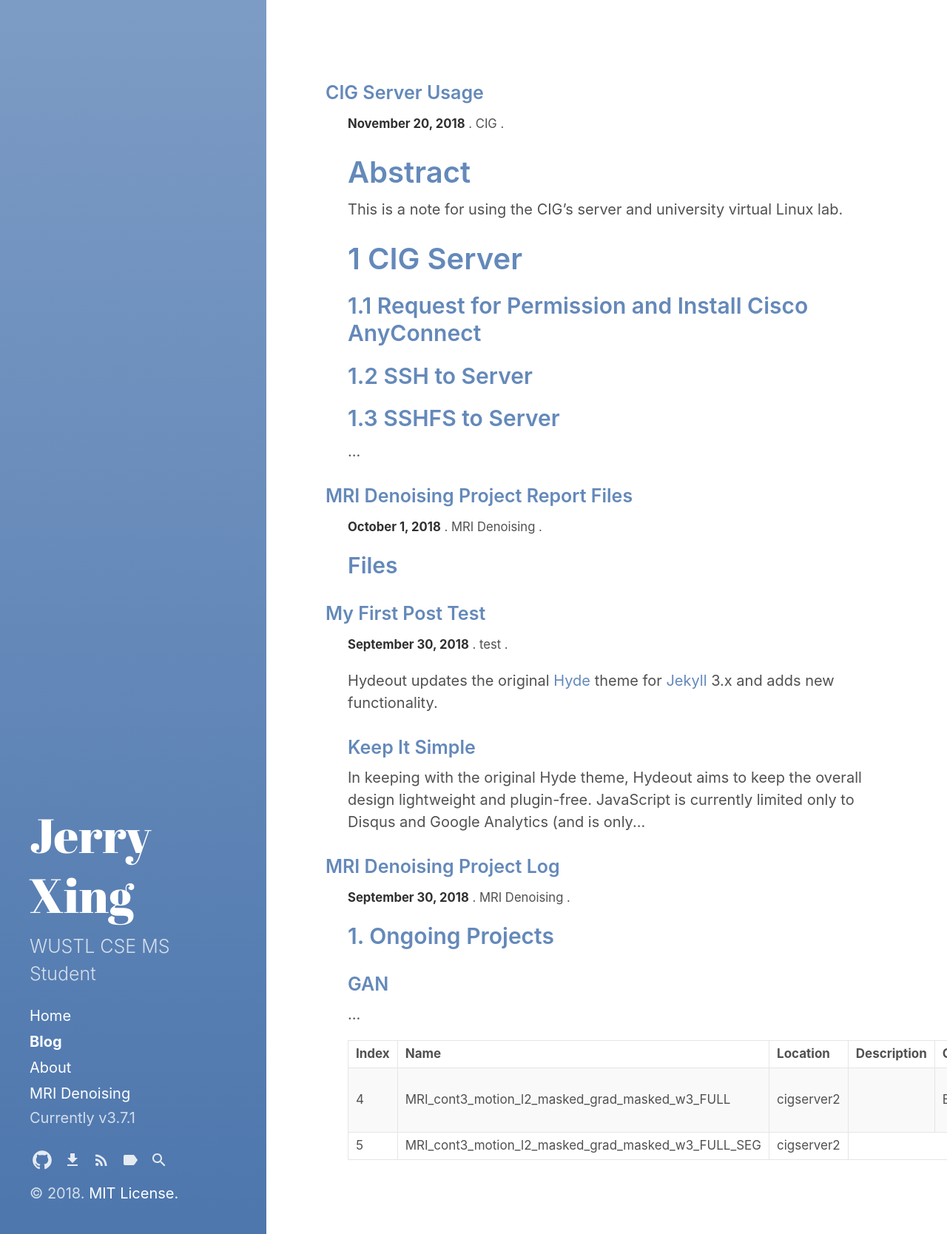
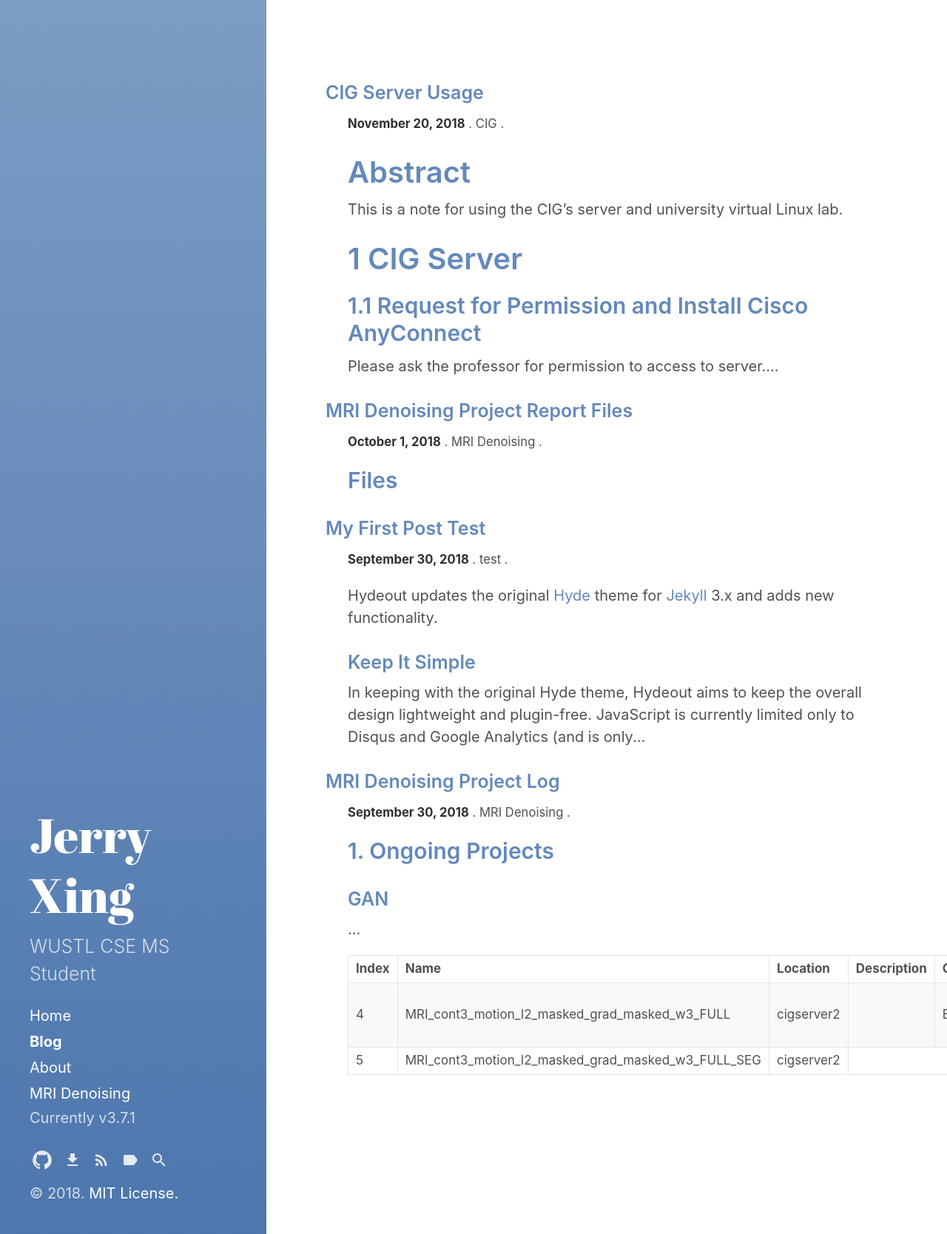
Before and after one commit to jr-xing/jr-xing.github.io, a Jekyll site: the page built from Blog.md, in a window 1280 px wide. Shown: the whole page at 74% size. Built offline with Jekyll 4.4.1, drawn with Linux system fonts in a browser that asks for light colours; some of the changed lines change nothing that is shown.

Commit message:
update Server Usage

````diff
--- a/_posts/2018-11-20-Server-Usage.md
+++ b/_posts/2018-11-20-Server-Usage.md
@@ -13,9 +13,82 @@
 
 # 1 CIG Server
 ## 1.1 Request for Permission and Install Cisco AnyConnect
+Please ask the professor for permission to access to server. After being permitted, you can go to (Engineering IT)[https://engineering.wustl.edu/our-school/leadership/offices/engineering-it/networks-remote-access/Pages/vpn.aspx] and follow the guide to install Cisco AnyConnect, the VPN software. Everytime you want to access to server, you need to start VPN first. And remember to select ```keyvpn``` in the ```Group`` option.
+<img src="{{ site.baseurl }}/assets/imgs/Server-Usage/AnyConnect-Linux.png"/>
+<p style="text-align: center;"> Linux AnyConnect Client </p>
+<img src="{{ site.baseurl }}/assets/imgs/Server-Usage/AnyConnect-Win.png"/>
+<p style="text-align: center;"> Windows AnyConnect Client </p>
+
 ## 1.2 SSH to Server
+This section will guide you to open a shell on the server.
+
+### 1.2.1 Linux Users
+Linux user can simply use ```SSH``` to open a shell on the server:
+```bash
+ssh <your WUSTL Key>@cigserver<1 or 2>.seas.wustl.edu
+```
+Then the server should ask you for your password, which is the same to your WUSTL account password. To avoid inputing password every time, you can following the guidenc in (this page)[https://www.digitalocean.com/community/tutorials/how-to-set-up-ssh-keys-on-ubuntu-1604] to generate a RSA pair and send it to the server.
+
+What's more, I recommend to add the ```-X``` option to enable you to run GUI programs:
+```bash
+ssh -X <your WUSTL Key>@cigserver<1 or 2>.seas.wustl.edu
+```
+<img src="{{ site.baseurl }}/assets/imgs/Server-Usage/sshX.png"/>
+<p style="text-align: center;"> Running MATLAB </p>
+
+### 1.2.2 Windows 10 Users
+For windows 10 users, I strongly recommend to use the windows Linux subsystem (WSL), which will make things a lot easier. You can follow this (offical guide)[https://docs.microsoft.com/en-us/windows/wsl/install-win10] to install your favorite Linux distribution on windows. And the note is based on Ubuntu 16.04 LTS. Now you can use exact same method to ```SSH``` to the server:
+```bash
+ssh <your WUSTL Key>@cigserver<1 or 2>.seas.wustl.edu
+```
+<img src="{{ site.baseurl }}/assets/imgs/Server-Usage/SSH-Win-WSL.png"/>
+<p style="text-align: center;"> SSH on WSL </p>
+
+However, you cannot directly use ```-X``` to enable GUI program since windows does not have XServer. There are many XServer software on windows, this note will be based on Xming. After installing and starting Xming, you can run this code to tell WSL where to find the XServer (run this on your local machine instead of ont the server!):
+```bash
+export DISPLAY=localhost:0.0
+```
+
+Then you should be able to run GUI programs. The XServer address (```localhost:0.0```) should match the port opened by Xming, which is by default ```0.0```. If your do not want to input it everytime when your open a new WSL bash, you can save it in ```~/.bachrc```.
+
+<img src="{{ site.baseurl }}/assets/imgs/Server-Usage/SSH-Win-Matlab.png"/>
+<p style="text-align: center;"> Running MATLAB on WSL </p>
+<img src="{{ site.baseurl }}/assets/imgs/Server-Usage/SSH-Win-Xming.png"/>
+<p style="text-align: center;"> Check Xming port </p>
+
+### 1.2.3 Other Windows Version Users
+<To Be Added>
+
 ## 1.3 SSHFS to Server
+This section will guide you to mount server's disk to your machine, which makes it much easier to explore and edit the files on the server.
 
+### 1.3.1 Linux Users
+Linux users can simply use ```sshfs``` to mount the server (though you may install it first):
+```bash
+sudo sshfs -o allow_other jiarui.xing@cigserver2.seas.wustl.edu:/export/project/jiarui.xing /mnt/cigserver2_jiarui_xing/
+```
+
+Please make sure the mount path (```/mnt/cigserver2_jiarui_xing/```) already exists and you have the access. You should be able to look into the files on the server in that folder, which just looks like a local disk. The files would be downloaded when you enter a folder and deleted (on your machine) when you left, so it may be a little slow when you open a folder that contains lots of files and you don't need to worry about if you have enough free space. What's more, you can also use your RSA to skip entering password everytime by adding ```-o IdentityFile``` option:
+```bash
+sudo sshfs -o allow_other -o IdentityFile=/home/remussn/.ssh/id_rsa jiarui.xing@cigserver2.seas.wustl.edu:/export/project/jiarui.xing /mnt/cigserver2_jiarui_xing/
+```
+
+Replace ```/home/remussn/.ssh/id_rsa``` with your RSA path. When you finish you task, you can use ```umount``` to deiconnect the disk:
+```bash
+sudo umount /mnt/cigserver2_jiarui_xing
+```
+
+<img src="{{ site.baseurl }}/assets/imgs/Server-Usage/SSHFS-Linux.png"/>
+<p style="text-align: center;"> Using Sshfs on Linux </p>
+
+### 1.3.2 Windows 10 Users
+Unfortunately, till now WSL doesn't support sshfs and we need to use some third-part softwares. Personally I use SFTP Net Drive, which is free for non-commerical use. Using SFTP Net Drive is fairly simple: enter the inforation,  click "connect", and you're done:
+
+<img src="{{ site.baseurl }}/assets/imgs/Server-Usage/SSHFS-Win-SFTPpng.png"/>
+<p style="text-align: center;"> SFTP Net Drive Interface </p>
+
+<img src="{{ site.baseurl }}/assets/imgs/Server-Usage/SSHFS-Win.png"/>
+<p style="text-align: center;"> Using SFTP Net Drive </p>
 
 # 2 University Linux Lab
 ## 2.1 Create Linux Session
````
Also changed, not shown: assets/imgs/Server-Usage/AnyConnect-Linux.png (added), assets/imgs/Server-Usage/AnyConnect-Win.png (added), assets/imgs/Server-Usage/SSH-Win-Matlab.png (added), assets/imgs/Server-Usage/SSH-Win-WSL.png (added), assets/imgs/Server-Usage/SSH-Win-Xming.png (added), assets/imgs/Server-Usage/SSHFS-Linux.png (added), assets/imgs/Server-Usage/SSHFS-Win-SFTPpng.png (added), assets/imgs/Server-Usage/SSHFS-Win.png (added), assets/imgs/Server-Usage/sshX.png (added).
